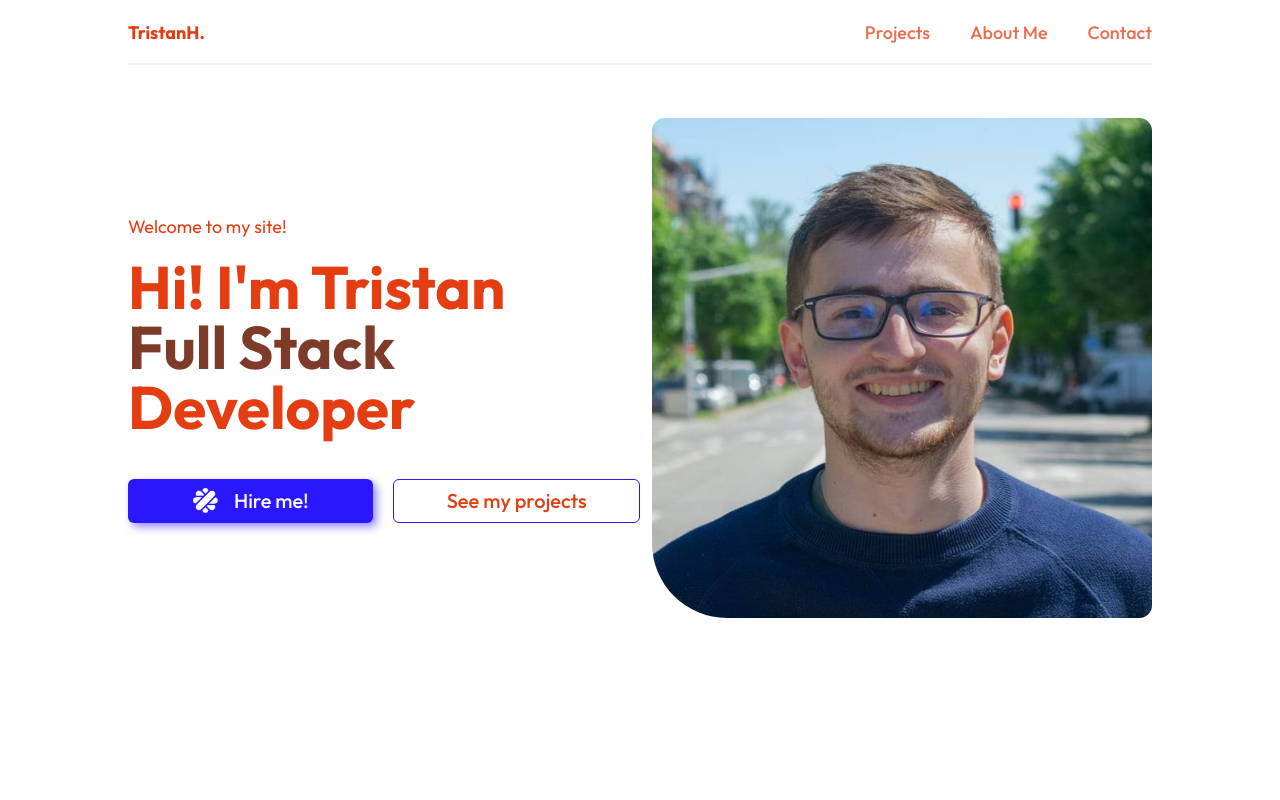
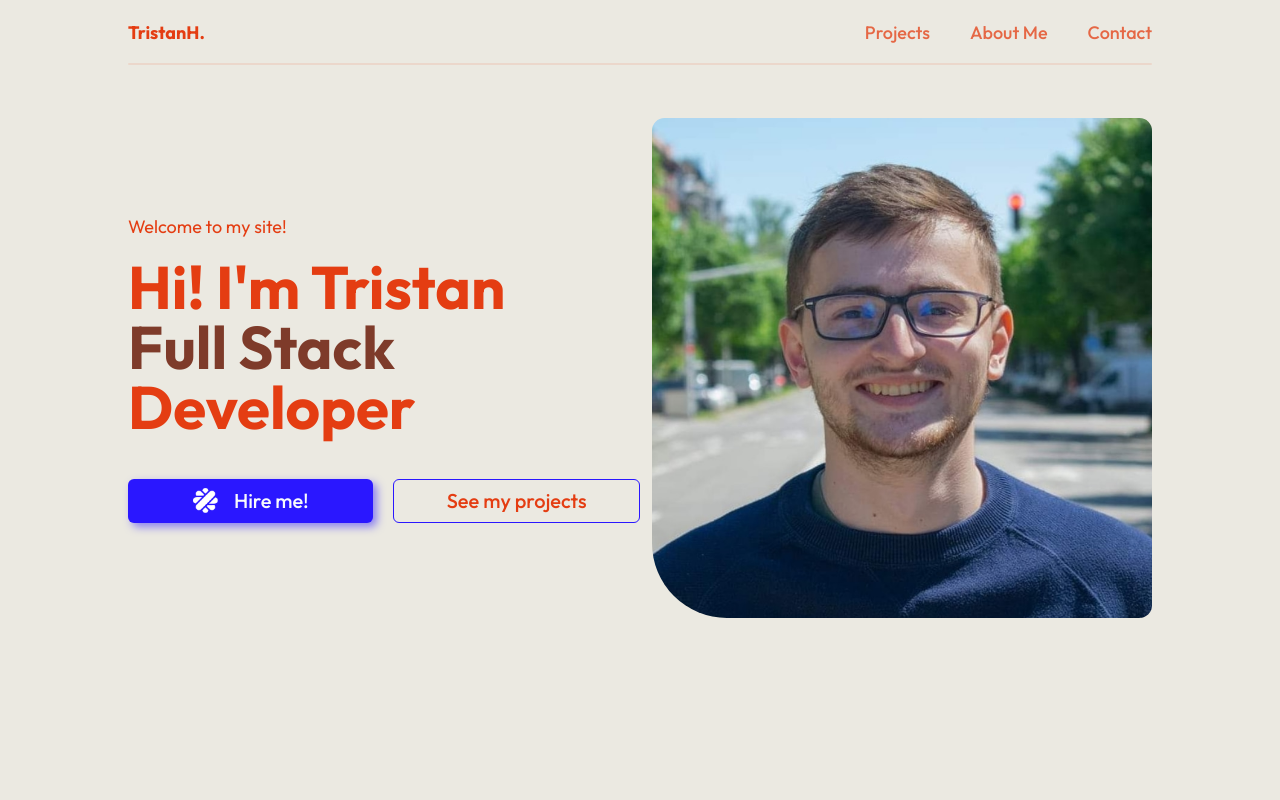
Before and after one commit to TristanHourtoulle/Portfolio-TristanH, a Next.js app: page / in a window 1280 px wide. Shown: the top 800 px of the page. Built offline with nearby package versions, Linux system fonts and the light colour scheme; what tailwind-hamburgers would draw is missing.

Commit message:
feat: replace white background with new one

```diff
--- a/app/globals.css
+++ b/app/globals.css
@@ -4,7 +4,7 @@
 
 @layer base {
   :root {
-    --background: 0 0% 100%;
+    --background: #ebe9e1;
     --foreground: 222.2 84% 4.9%;
     --card: 0 0% 100%;
     --card-foreground: 222.2 84% 4.9%;
@@ -66,6 +66,10 @@
   body {
     @apply bg-background text-foreground;
   }
+}
+
+.background-color {
+  background-color: #ebe9e1;
 }
 
 .poppins-thin {
--- a/app/layout.tsx
+++ b/app/layout.tsx
@@ -42,12 +42,12 @@ export default function RootLayout({
       <head>
         <style>
           @import
-          url('https://fonts.googleapis.com/css2?family=Outfit:wght@100..900&family=Poppins:ital,wght@0,100;0,200;0,300;0,400;0,500;0,600;0,700;0,800;0,900;1,100;1,200;1,300;1,400;1,500;1,600;1,700;1,800;1,900&family=Righteous&display=swap');
+          url(&apos;https://fonts.googleapis.com/css2?family=Outfit:wght@100..900&family=Poppins:ital,wght@0,100;0,200;0,300;0,400;0,500;0,600;0,700;0,800;0,900;1,100;1,200;1,300;1,400;1,500;1,600;1,700;1,800;1,900&family=Righteous&display=swap&apos;);
         </style>
       </head>
       <body
         className={cn(
-          "w-full max-w-screen min-h-screen bg-background px-[10%] py-[1.5%]"
+          "w-full max-w-screen min-h-screen background-color px-[10%] py-[1.5%]"
         )}
       >
         <ThemeProvider
--- a/components/Header/LargeHeader.tsx
+++ b/components/Header/LargeHeader.tsx
@@ -91,7 +91,7 @@ export const LargeHeader = (props: LargeHeaderProps) => {
   };
 
   return (
-    <div className="fixed top-0 left-0 w-full bg-white bg-opacity-75 backdrop-blur-md z-10">
+    <div className="fixed top-0 left-0 w-full background-color bg-opacity-75 backdrop-blur-md z-10">
       <div className="w-full flex flex-col h-full px-[10%] pt-[3%] md:pt-[1.5%]">
         <div className="flex items-center justify-between flex-grow w-full">
           <Link
```
